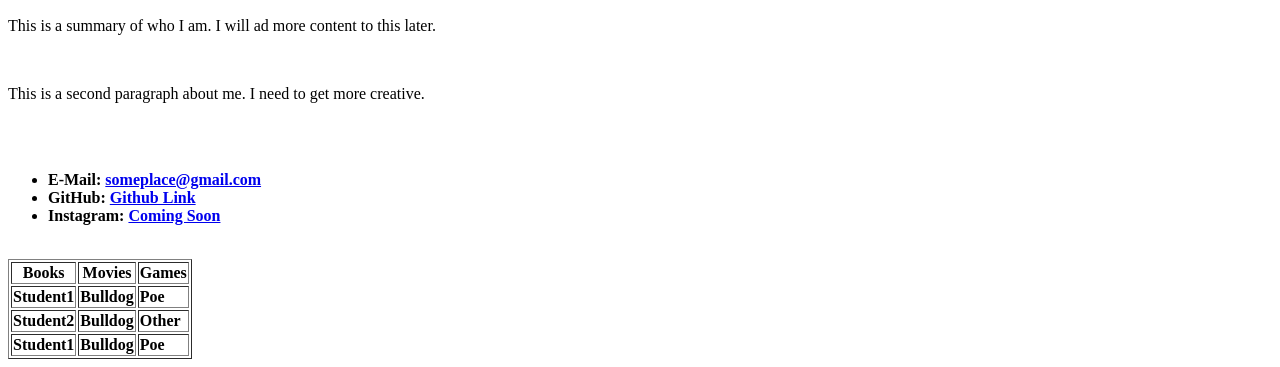
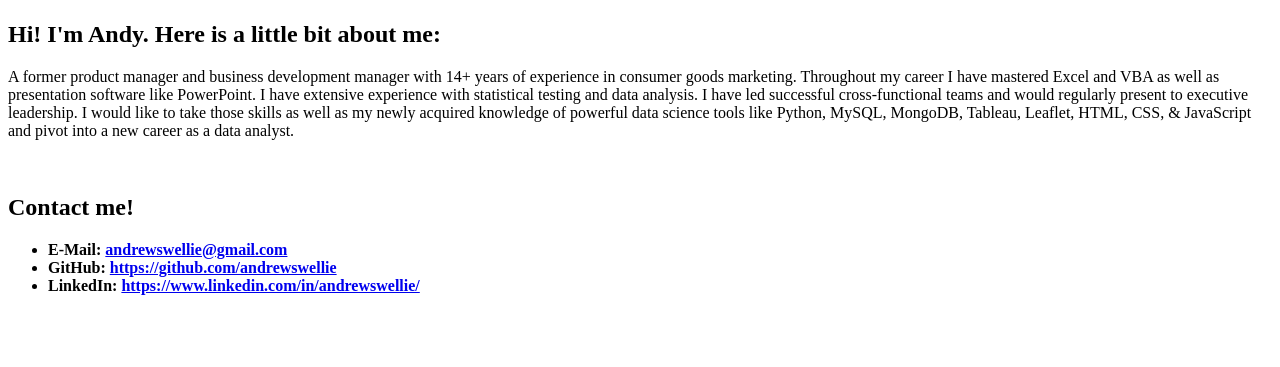
Before and after one commit to andrewswellie/DataVizualization.github.io, a plain HTML site: page index.html in a window 1280 px wide. Shown: the part 451-818 px from the top of the page. Drawn offline with Linux system fonts and the light colour scheme.

Commit message:
content updates

```diff
--- a/index.html
+++ b/index.html
@@ -10,18 +10,18 @@
     <br>
     <img alt="This is a picture of Andrew Swellie" width="400" height="350" src="https://github.com/andrewswellie/andrewswellie.github.io/blob/master/Images/picture.jpg?raw=true"/>
     <br>
-    <p>This is a summary of who I am. I will ad more content to this later.</p>
+    <h2>Hi! I'm Andy. Here is a little bit about me:</h2>
+    <p>A former product manager and business development manager with 14+ years of experience in consumer goods marketing. Throughout my career I have mastered Excel and VBA as well as presentation software like PowerPoint. I have extensive experience with statistical testing and data analysis. I have led successful cross-functional teams and would regularly present to executive leadership. I would like to take those skills as well as my newly acquired knowledge of powerful data science tools like Python, MySQL, MongoDB, Tableau, Leaflet, HTML, CSS, & JavaScript and pivot into a new career as a data analyst.</p>
     <br>
-    <p>This is a second paragraph about me. I need to get more creative.</p>
-    <br><br>
+    <h2>Contact me!</h2>
     <ul>
-        <li><b>E-Mail: </b><a href="someplace@gmail.com" target="_blank"><b>someplace@gmail.com</a></li>
-        <li><b>GitHub: </b><a href="https://www.github.com" target="_blank"><b>Github Link</a></li>
-        <li><b>Instagram: </b><a href="https://www.instagram.com" target="_blank"><b>Coming Soon</a></li>
+        <li><b>E-Mail: </b><a href="mailto:andrewswellie@gmail.com" target="_blank"><b>andrewswellie@gmail.com</a></li>
+        <li><b>GitHub: </b><a href="https://github.com/andrewswellie" target="_blank"><b>https://github.com/andrewswellie</a></li>
+        <li><b>LinkedIn: </b><a href="https://www.linkedin.com/in/andrewswellie/" target="_blank"><b>https://www.linkedin.com/in/andrewswellie/</a></li>
     </ul>
     <br>
 
-    <table border="1">
+    <!-- <table border="1">
         <tr>
             <th>Books </th>
             <th>Movies </th>
@@ -42,4 +42,4 @@
             <td>Bulldog</td>
             <td>Poe</td>
         </tr>
-    </table>
+    </table> -->
```
